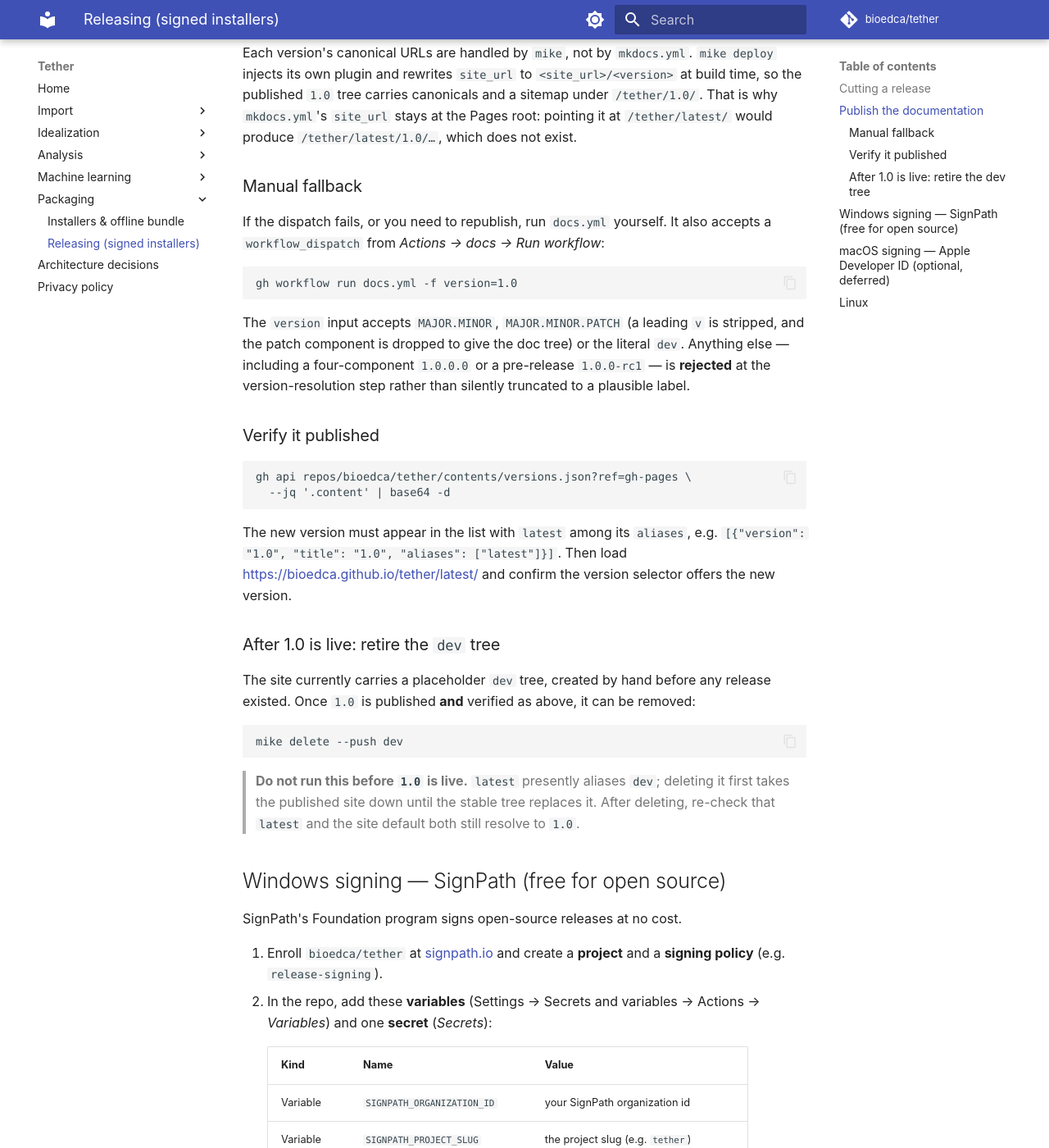
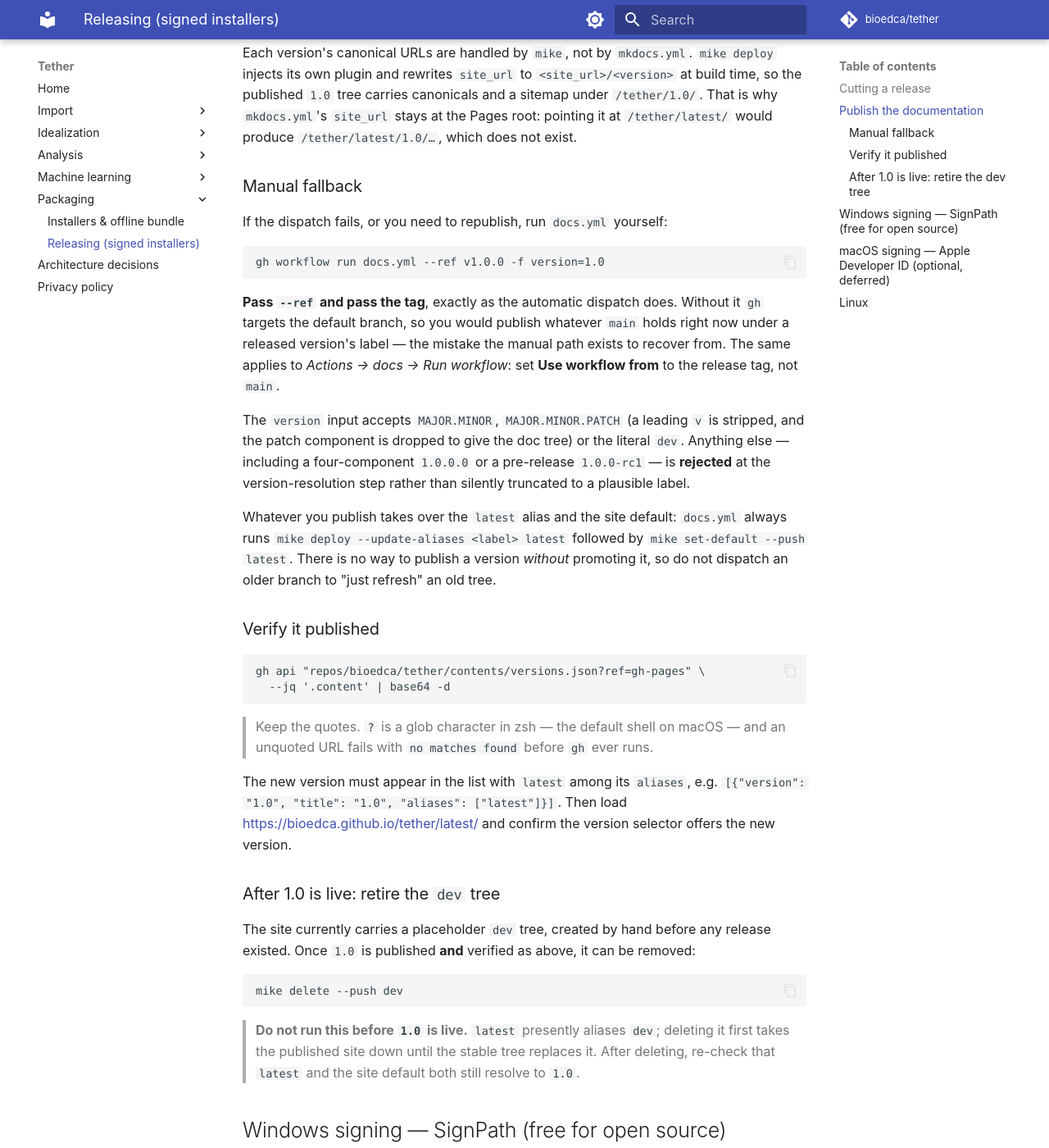
Before and after one commit to bioedca/tether, an MkDocs documentation site: the page built from docs/release.md, in a window 1280 px wide and 1400 px high, scrolled down 1410 px. Shown: the whole window at 82% size. Built offline with MkDocs 1.6.1 and Material for MkDocs 9.7.7, drawn with Linux system fonts in a browser that asks for light colours; comment, search, counter and statistics services are not loaded; the version menu is left out.

Commit message:
docs(release): correct the manual docs-publish fallback (#206)
Follow-ups to #204, found by an adversarial review pass over that diff.

* The documented fallback was `gh workflow run docs.yml -f version=1.0` with
  no `--ref`. #204 added `--ref "$TAG"` to the automatic dispatch for exactly
  the reason it matters — without it `gh` targets the default branch — but the
  hand-run command next to it still omitted it. Someone recovering from a
  failed dispatch would publish main's current docs under a released version's
  label: the precise failure the fallback exists to repair. Also spells out
  the equivalent for the Actions UI ("Use workflow from" must be the tag).

* Quote the `gh api` URL. `?` is a glob character in zsh, the default macOS
  shell, so the unquoted form fails with `no matches found` before `gh` runs.

* State that publishing always promotes: `docs.yml` runs `mike deploy
  --update-aliases <label> latest` then `mike set-default --push latest`, so
  there is no way to refresh an old tree without taking over `latest` and the
  site default. Worth knowing before dispatching an older ref.

Docs-only; `mkdocs build --strict` exits 0.

````diff
--- a/docs/release.md
+++ b/docs/release.md
@@ -65,24 +65,37 @@ produce `/tether/latest/1.0/…`, which does not exist.
 
 ### Manual fallback
 
-If the dispatch fails, or you need to republish, run `docs.yml` yourself. It also accepts
-a `workflow_dispatch` from *Actions → docs → Run workflow*:
+If the dispatch fails, or you need to republish, run `docs.yml` yourself:
 
 ```bash
-gh workflow run docs.yml -f version=1.0
+gh workflow run docs.yml --ref v1.0.0 -f version=1.0
 ```
+
+**Pass `--ref` and pass the tag**, exactly as the automatic dispatch does. Without it `gh`
+targets the default branch, so you would publish whatever `main` holds right now under a
+released version's label — the mistake the manual path exists to recover from. The same
+applies to *Actions → docs → Run workflow*: set **Use workflow from** to the release tag,
+not `main`.
 
 The `version` input accepts `MAJOR.MINOR`, `MAJOR.MINOR.PATCH` (a leading `v` is stripped,
 and the patch component is dropped to give the doc tree) or the literal `dev`. Anything
 else — including a four-component `1.0.0.0` or a pre-release `1.0.0-rc1` — is **rejected**
 at the version-resolution step rather than silently truncated to a plausible label.
 
+Whatever you publish takes over the `latest` alias and the site default: `docs.yml` always
+runs `mike deploy --update-aliases <label> latest` followed by `mike set-default --push
+latest`. There is no way to publish a version *without* promoting it, so do not dispatch an
+older branch to "just refresh" an old tree.
+
 ### Verify it published
 
 ```bash
-gh api repos/bioedca/tether/contents/versions.json?ref=gh-pages \
+gh api "repos/bioedca/tether/contents/versions.json?ref=gh-pages" \
   --jq '.content' | base64 -d
 ```
+
+> Keep the quotes. `?` is a glob character in zsh — the default shell on macOS — and an
+> unquoted URL fails with `no matches found` before `gh` ever runs.
 
 The new version must appear in the list with `latest` among its `aliases`, e.g.
 `[{"version": "1.0", "title": "1.0", "aliases": ["latest"]}]`. Then load
````
